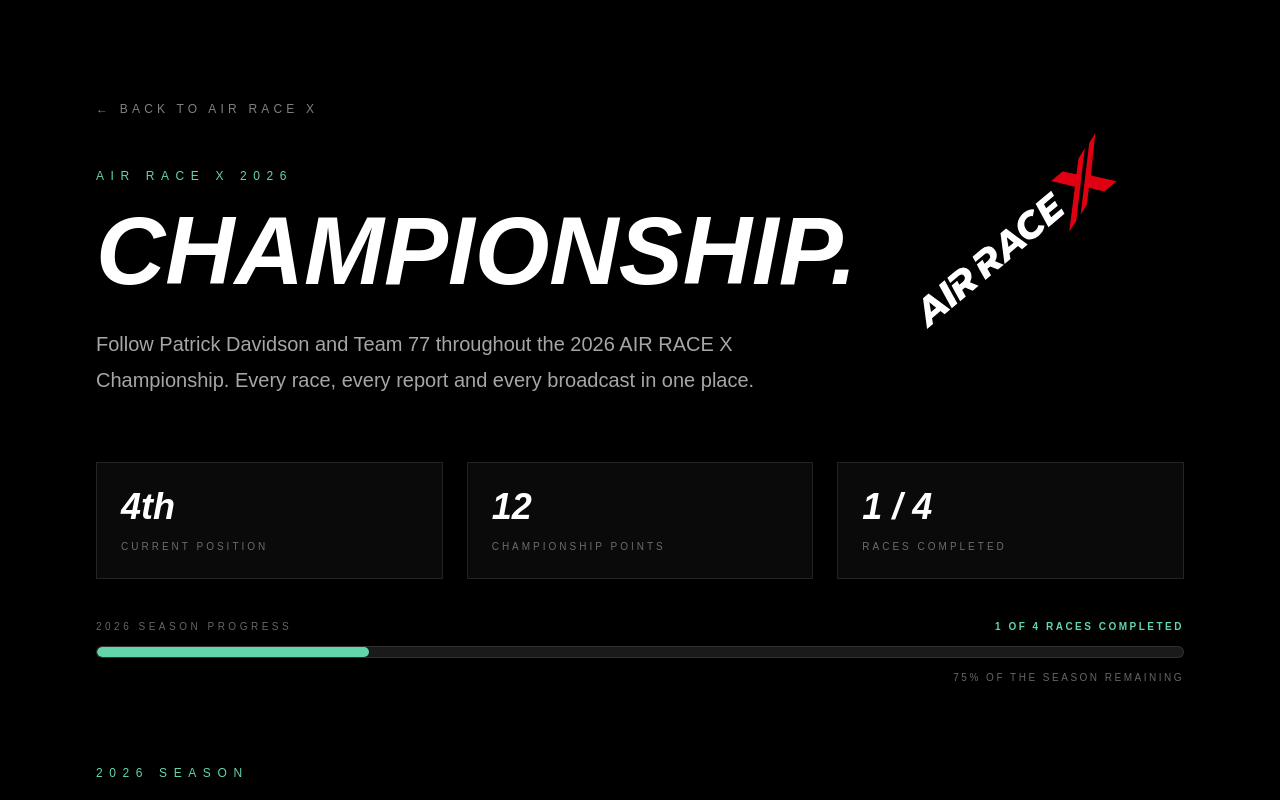
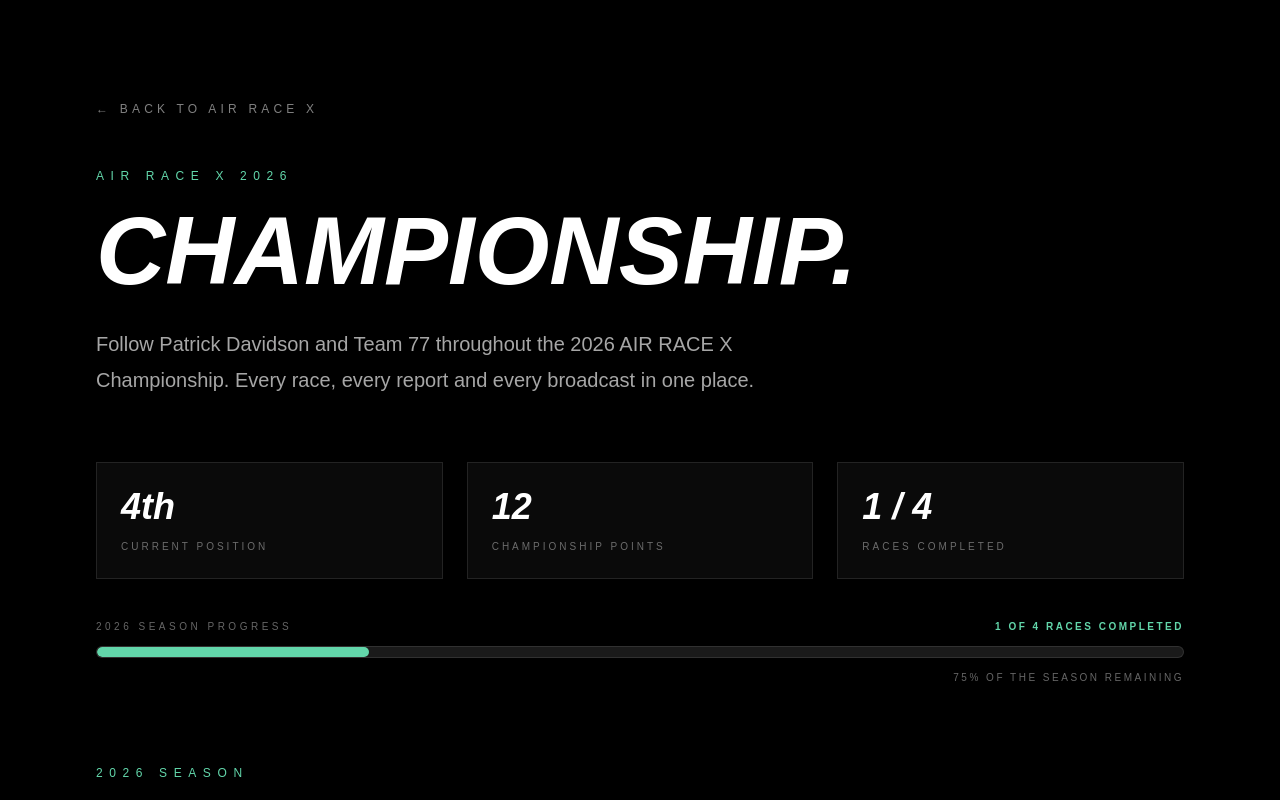
Before and after one commit to Flyingdavidson/flying-davidson, a Next.js app: page /championship in a window 1280 px wide. Shown: the top 800 px of the page. Built offline with nearby package versions, Linux system fonts and the light colour scheme.

Commit message:
removed arx logo from championship page

```diff
--- a/app/championship/page.tsx
+++ b/app/championship/page.tsx
@@ -50,21 +50,7 @@
               Championship.
             </h1>
 
-            <a
-              href="https://www.airrace-x.com"
-              target="_blank"
-              rel="noopener noreferrer"
-              aria-label="Visit the official AIR RACE X website"
-              className="group self-start lg:mr-10"
-            >
-              <Image
-  src="/images/logos/air-race-x.svg"
-  alt="AIR RACE X"
-  width={1200}
-  height={450}
-  className="h-auto w-[380px] rotate-[320deg] transition duration-300 group-hover:scale-105"
-/>
-            </a>
+
           </div>
 
           <p className="mt-8 max-w-3xl text-xl leading-9 text-white/65">
```
